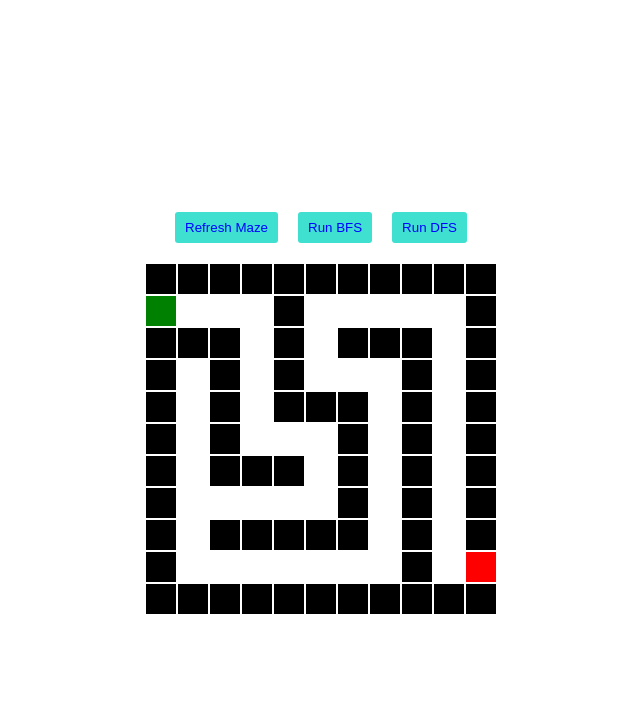
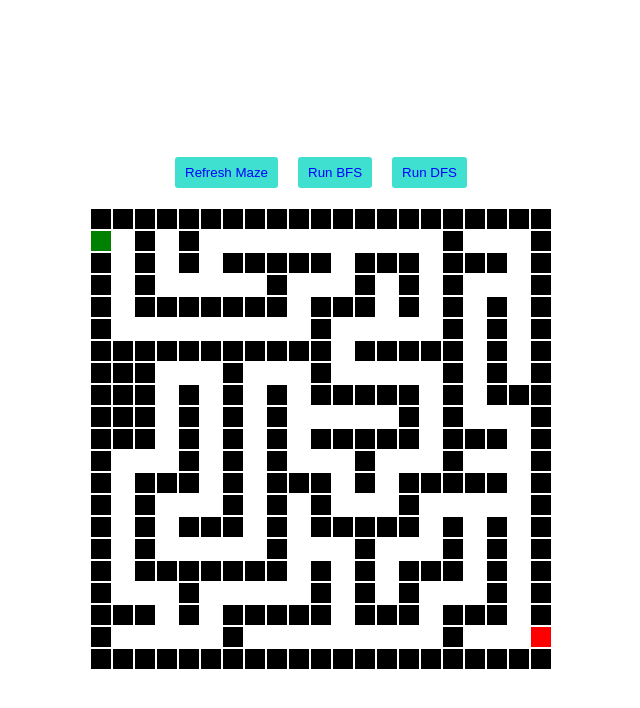
Before and after one commit to dogbeide/maze-path-visualizer, a React (Vite) app: page / in a window 1280 px wide. Shown: the top 708 px of the page, without its empty margins (319-959 px from the left). Built offline with nearby package versions, Linux system fonts and the light colour scheme.

Commit message:
speed up delay and simplify its code add variable

```diff
--- a/src/MazeGrid.css
+++ b/src/MazeGrid.css
@@ -35,9 +35,9 @@
 }
 
 .cell {
-  width: 30px;
-  height: 30px;
-  border: 1px solid white;
+  width: 20px;
+  height: 20px;
+  border: 0.5px solid white;
 }
 
 .cell.wall {
--- a/src/MazeGrid.jsx
+++ b/src/MazeGrid.jsx
@@ -6,8 +6,9 @@ function MazeGrid() {
   const [maze, setMaze] = useState([]);
   const [timeoutIds, setTimeoutIds] = useState([]);
 
-  const width = 11;
-  const height = 11;
+  const width = 21;
+  const height = 21;
+  const delay = 100;
 
   useEffect(() => {
     genMaze(width, height);
@@ -103,7 +104,7 @@ function MazeGrid() {
         }
       }
 
-      const timeoutId = setTimeout(step, 123);
+      const timeoutId = setTimeout(step, delay);
       setTimeoutIds(prevTimeoutIds => [...prevTimeoutIds, timeoutId]);
     }
 
@@ -151,7 +152,7 @@ function MazeGrid() {
         }
       }
 
-      const timeoutId = setTimeout(step, 123);
+      const timeoutId = setTimeout(step, delay);
       setTimeoutIds(prevTimeoutIds => [...prevTimeoutIds, timeoutId]);
     }
 
```
